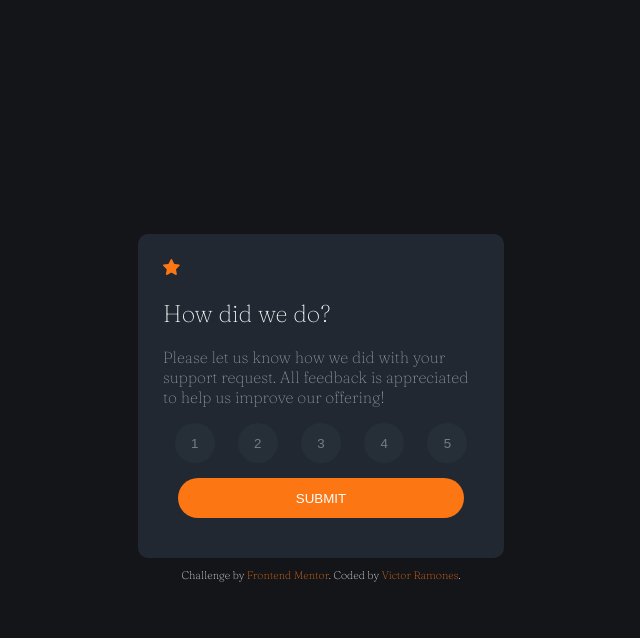
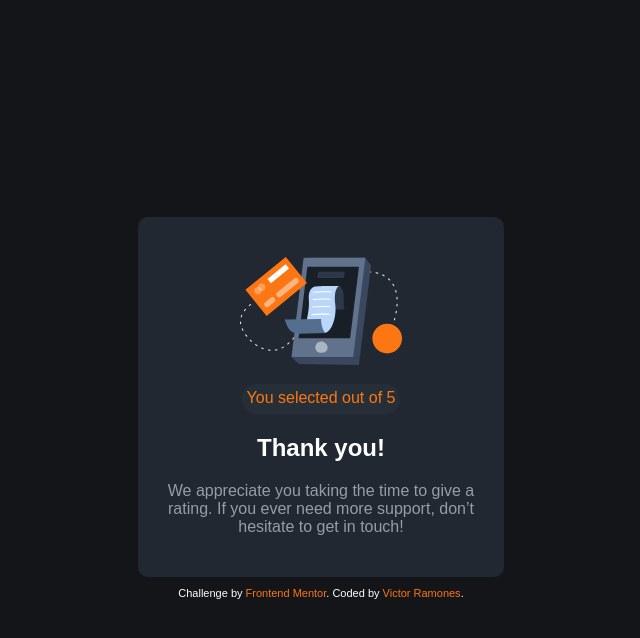
Before and after one commit to VictorR29/Componente-calificaci-n-interactivo, a plain HTML site: page index.html in a window 1280 px wide. Both pictures are taken after a click on the button "SUBMIT". Shown: the whole page, without its empty margins (319-959 px from the left). Drawn offline with Linux system fonts and the light colour scheme; a web font is replaced by a local one.

Commit message:
Implementando index.js y ajustando archivos html y css

```diff
--- a/index.html
+++ b/index.html
@@ -8,9 +8,9 @@
 
   <title>Frontend Mentor | Interactive rating component</title>
 
-  <link rel="preconnect" href="https://fonts.googleapis.com">
-<link rel="preconnect" href="https://fonts.gstatic.com" crossorigin>
-<link href="https://fonts.googleapis.com/css2?family=Fraunces:opsz,wght@9..144,100&display=swap" rel="stylesheet">
+  <link rel="preconectar" href="https://fonts.googleapis.com">
+<link rel="preconectar" href="https://fonts.gstatic.com" crossorigin>
+<link href="https: //fonts.googleapis.com/css2? family= Fraunces:opsz,wght@9..144,100 & family= Overpass:wght@400;700 & display=swap" rel="stylesheet">
   <link rel="stylesheet" href="./styles/styles.css">
 
 </head>
@@ -29,15 +29,15 @@
       </div>
 
       <div class="rating">
-        <input class="rating-1" type="button" value="1">
-        <input class="rating-2" type="button" value="2">
-        <input class="rating-3" type="button" value="3">
-        <input class="rating-4" type="button" value="4">
-        <input class="rating-5" type="button" value="5">
+        <input type="button" value="1">
+        <input type="button" value="2">
+        <input type="button" value="3">
+        <input type="button" value="4">
+        <input type="button" value="5">
       </div>
 
       <div class="btn-rating">
-        <button type="submit">SUBMIT</button>
+        <button id="btnSubmit" type="submit">SUBMIT</button>
       </div>
 
     </div>
@@ -51,7 +51,7 @@
         <img src="./images/illustration-thank-you.svg" alt="thankyou">
       </div>
       <div class="ratingSelected">
-        <span class="numSelect"><p>You selected <!-- Add rating here --> out of 5</p></span>
+        <p class="numSelect">You selected <span class="ratingPoint"></span> out of 5</p>
       </div>
       <div class="contenteText">
         <h2 class="titleThanks">Thank you!</h2>
--- a/main/index.js
+++ b/main/index.js
@@ -1 +1,14 @@
-console.log("Hola que tal")
+
+const rating = document.querySelector(".rating");
+const ratingSelect = document.querySelector(".ratingPoint");
+const ratingBtn = document.getElementById("btnSubmit")
+
+rating.addEventListener("click", (e)=>{
+  let numberRating = e.target.value;
+  ratingSelect.innerText = numberRating;
+});
+
+ratingBtn.addEventListener("click", ()=>{
+  document.querySelector(".ratingState").style.display = "none";
+  document.querySelector(".thanksState").style.display = "flex";
+});
--- a/styles/styles.css
+++ b/styles/styles.css
@@ -1,5 +1,5 @@
 body {
-  font-family: 'Fraunces', serif;
+  font-family: 'Overpass', sans-serif;
   background: #141519;
 }
 
@@ -77,12 +77,11 @@ body {
 
 .thanksState {
   width: 25%;
-  display: flex;
+  display: none;
   flex-direction: column;
   padding: 25px;
   border-radius: 10px;
   background:  #212832;
-  display: none;
 }
 
 .contenteText .titleThanks{
@@ -99,7 +98,6 @@ body {
 
 .ratingSelected {
   margin: auto;
-  width: 45%;
   height: 20px;
   border-radius: 50px;
   background: #262F38;
```
